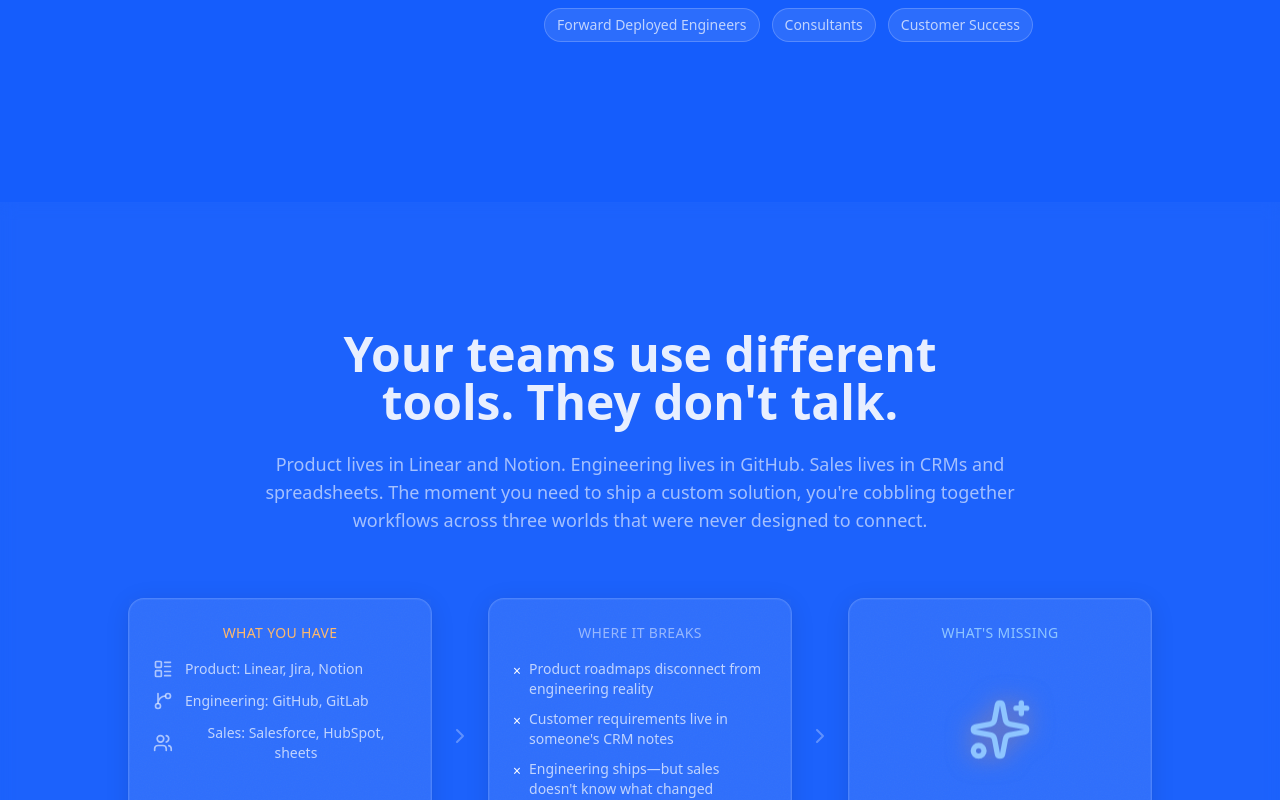
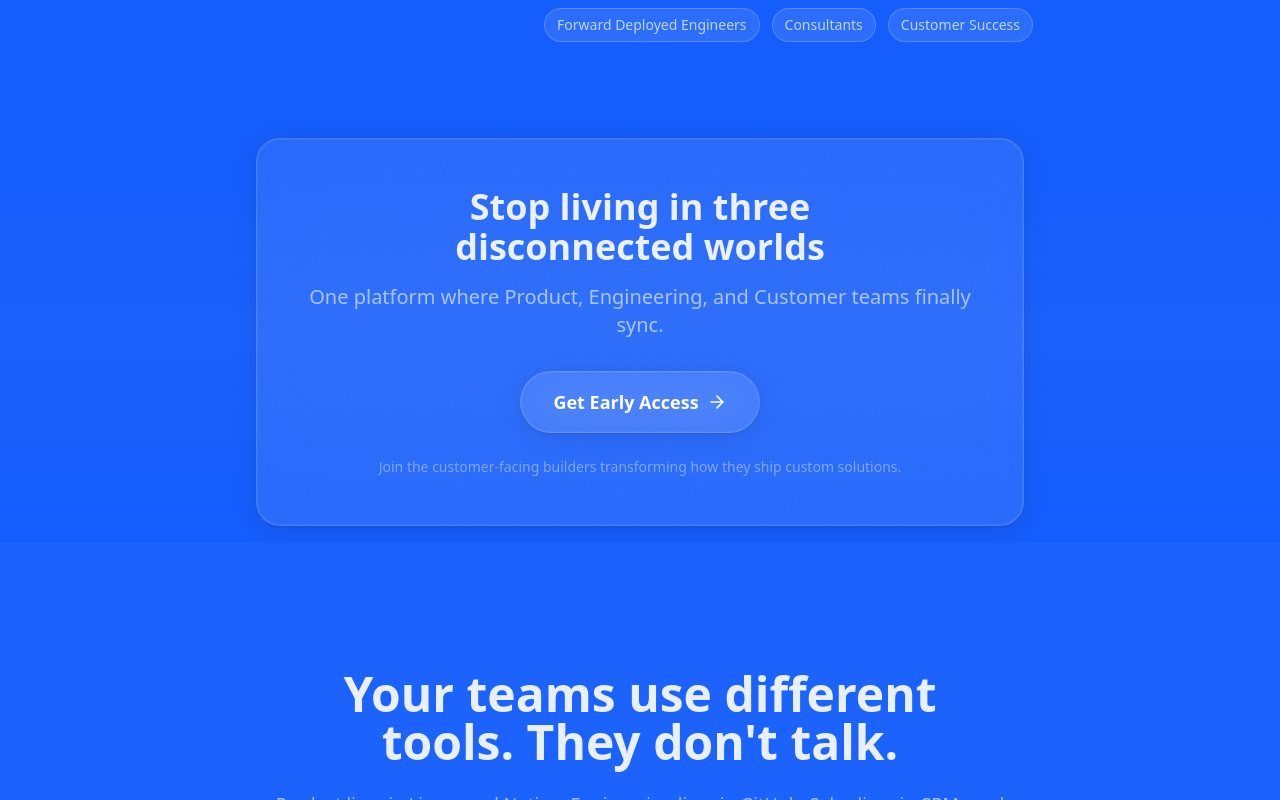
Before and after one commit to dberm312/heliograph, a Next.js app: page / in a window 1280 px wide. Shown: the part 860-1660 px from the top of the page. Built offline with nearby package versions, Linux system fonts and the light colour scheme; a web font is replaced by a local one.

Commit message:
feat: Add and integrate a new `StaticCTA` component on the home page.

```diff
--- a/app/page.tsx
+++ b/app/page.tsx
@@ -10,6 +10,7 @@ import {
   Zap,
 } from "lucide-react";
 import { CTACubeScene } from "@/components/cube/CTACubeScene";
+import { StaticCTA } from "@/components/StaticCTA";
 import { AnimatedSection } from "@/components/ScrollAnimation";
 
 export default function Home() {
@@ -27,7 +28,7 @@ export default function Home() {
 
       <main className="overflow-x-clip">
         {/* Hero Text - Asymmetric layout */}
-        <section className="px-6 pt-24 pb-32 md:pt-32 md:pb-40 relative">
+        <section className="px-6 pt-24 pb-32 md:pt-32 md:pb-20 relative">
           {/* Light beam decoration */}
           <div
             className="light-beam w-[2px] h-64 absolute top-0 left-1/4 rotate-12 opacity-50"
@@ -80,6 +81,9 @@ export default function Home() {
             </div>
           </AnimatedSection>
         </section>
+
+        {/* Early CTA - Static version */}
+        <StaticCTA />
 
         {/* Problem Section - The Struggle */}
         <section className="px-6 py-20 md:py-32 relative">
--- /dev/null
+++ b/components/StaticCTA.tsx
@@ -0,0 +1,57 @@
+"use client";
+
+import { ArrowRight } from "lucide-react";
+import { AnimatedSection } from "@/components/ScrollAnimation";
+
+interface StaticCTAProps {
+  heading?: string;
+  description?: string;
+  ctaText?: string;
+  ctaHref?: string;
+  secondaryText?: string;
+}
+
+export function StaticCTA({
+  heading = "Stop living in three disconnected worlds",
+  description = "One platform where Product, Engineering, and Customer teams finally sync.",
+  ctaText = "Get Early Access",
+  ctaHref = "https://forms.gle/8eMhsfNjWp2hXFuX9",
+  secondaryText = "Join the customer-facing builders transforming how they ship custom solutions.",
+}: StaticCTAProps) {
+  return (
+    <section className="px-6 py-4 relative">
+      {/* Subtle background overlay for visual separation */}
+      <div
+        className="absolute inset-0 bg-linear-to-b from-transparent via-white/3 to-transparent"
+        aria-hidden="true"
+      />
+
+      <AnimatedSection className="max-w-3xl mx-auto relative">
+        {/* Glass card container for the CTA */}
+        <div className="glass-card rounded-3xl p-8 md:p-12 noise-texture text-center">
+          <h2 className="font-display text-2xl md:text-3xl lg:text-4xl font-bold mb-4 animate-fade-in-up">
+            {heading}
+          </h2>
+
+          <p className="text-lg md:text-xl text-white/60 mb-8 animate-fade-in-up delay-100">
+            {description}
+          </p>
+
+          <a
+            href={ctaHref}
+            target="_blank"
+            rel="noopener noreferrer"
+            className="inline-flex items-center gap-2 glass-card rounded-full px-8 py-4 text-lg font-semibold text-white hover:text-orange-200 transition-colors duration-300 focus-visible:outline-none focus-visible:ring-2 focus-visible:ring-orange-400 focus-visible:ring-offset-2 focus-visible:ring-offset-blue-600 animate-fade-in-up delay-200"
+          >
+            {ctaText}
+            <ArrowRight className="w-5 h-5" aria-hidden="true" />
+          </a>
+
+          <p className="text-sm text-white/40 mt-6 animate-fade-in-up delay-300">
+            {secondaryText}
+          </p>
+        </div>
+      </AnimatedSection>
+    </section>
+  );
+}
```
